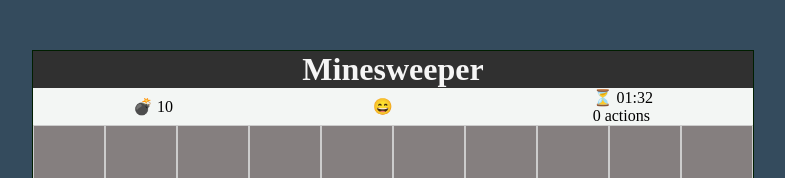
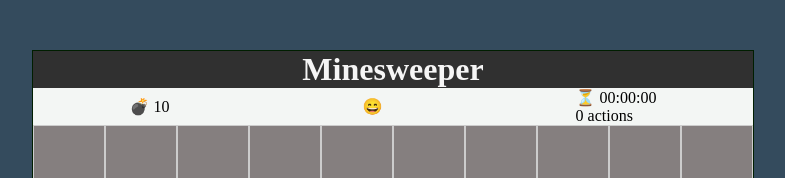
Before and after one commit to ricierirossi/minesweeper, a Vue app: page / in a window 1280 px wide. Shown: the top 178 px of the page, without its empty margins (247-1032 px from the left). Built offline with nearby package versions, Linux system fonts and the light colour scheme.

Commit message:
Add dynamic time

```diff
--- a/src/components/ScoreBoard.vue
+++ b/src/components/ScoreBoard.vue
@@ -3,7 +3,11 @@
     <p>💣 10</p>
     <p>😄</p>
     <div class="status">
-      <p>⏳ 01:32</p>
+      <p>
+        ⏳ {{ time.hours.toString().padStart(2, "0") }}:{{
+          time.minutes.toString().padStart(2, "0")
+        }}:{{ time.seconds.toString().padStart(2, "0") }}
+      </p>
       <p>{{ actionsCounter }} actions</p>
     </div>
   </div>
@@ -12,6 +16,7 @@
 <script setup>
 defineProps({
   actionsCounter: Number,
+  time: Object,
 });
 </script>
 <style scoped>
```
